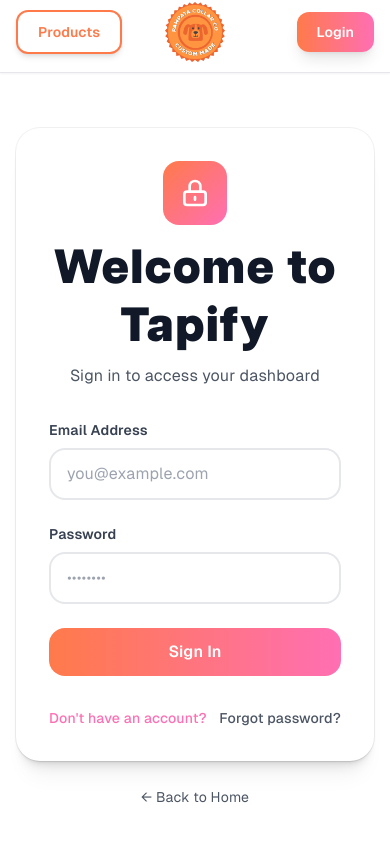
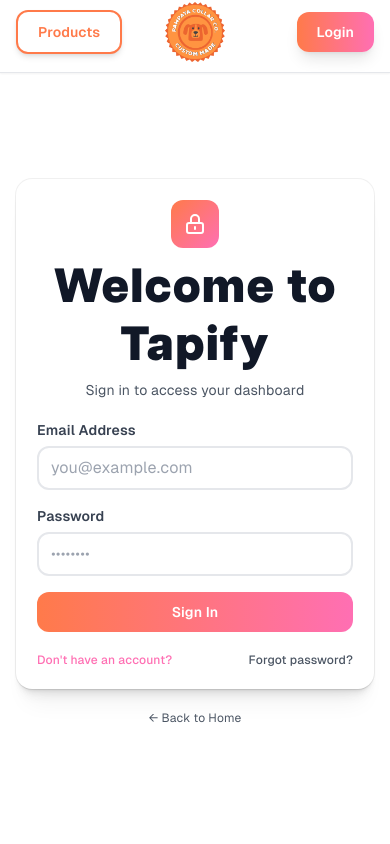
Before and after one commit to pawpayaco/tapify-marketplace, a Next.js app: page /login in a window 390 px wide. Shown: the top 844 px of the page. Built offline with nearby package versions, Linux system fonts and the light colour scheme; no server answers.

Commit message:
Sync latest UID and Priority Display fixes

```diff
--- a/pages/index.js
+++ b/pages/index.js
@@ -128,16 +128,16 @@
   };
 
   return (
-    <div className="min-h-screen bg-white pt-32 pb-16">
+    <div className="min-h-screen bg-white pt-24 sm:pt-32 pb-12 sm:pb-16">
       {/* Franchise Owner Funnel Card - First Section */}
-      <section className="pb-12 md:pb-20 px-4 sm:px-6 lg:px-8">
+      <section className="pb-8 sm:pb-12 md:pb-20 px-4 sm:px-6 lg:px-8">
         <div className="max-w-6xl mx-auto">
           <motion.div
             initial={{ opacity: 0, scale: 0.95 }}
             whileInView={{ opacity: 1, scale: 1 }}
             viewport={{ once: true }}
             transition={{ duration: 0.6 }}
-            className="bg-gradient-to-br from-[#ff7a4a]/90 via-[#ff6fb3]/90 to-[#ff7a4a]/70 rounded-3xl md:rounded-[2rem] p-8 sm:p-10 md:p-12 lg:p-16 shadow-[0px_0px_0px_1px_rgba(0,0,0,0.06),0px_1px_1px_-0.5px_rgba(0,0,0,0.06),0px_3px_3px_-1.5px_rgba(0,0,0,0.06),0px_6px_6px_-3px_rgba(0,0,0,0.06),0px_12px_12px_-6px_rgba(0,0,0,0.06),0px_24px_24px_-12px_rgba(0,0,0,0.06)] text-center relative z-10"
+            className="bg-gradient-to-br from-[#ff7a4a]/90 via-[#ff6fb3]/90 to-[#ff7a4a]/70 rounded-2xl sm:rounded-3xl md:rounded-[2rem] p-6 sm:p-8 md:p-12 lg:p-16 shadow-[0px_0px_0px_1px_rgba(0,0,0,0.06),0px_1px_1px_-0.5px_rgba(0,0,0,0.06),0px_3px_3px_-1.5px_rgba(0,0,0,0.06),0px_6px_6px_-3px_rgba(0,0,0,0.06),0px_12px_12px_-6px_rgba(0,0,0,0.06),0px_24px_24px_-12px_rgba(0,0,0,0.06)] text-center relative z-10"
           >
             <motion.div
               className="text-white"
@@ -147,7 +147,7 @@
             >
               {/* Pre-heading */}
               <motion.div
-                className="text-xs md:text-sm font-semibold opacity-90 uppercase tracking-wide mb-3 md:mb-4"
+                className="text-xs sm:text-xs md:text-sm font-semibold opacity-90 uppercase tracking-wide mb-2 sm:mb-3 md:mb-4"
                 initial={{ opacity: 0, y: 10 }}
                 animate={{ opacity: 0.9, y: 0 }}
                 transition={{ duration: 0.6, delay: 0.1, ease: "easeOut" }}
@@ -157,7 +157,7 @@
 
               {/* Main heading */}
               <motion.h1
-                className="text-3xl sm:text-4xl md:text-5xl lg:text-6xl font-bold mb-4 md:mb-6 px-2 leading-tight"
+                className="text-2xl sm:text-3xl md:text-5xl lg:text-6xl font-bold mb-3 sm:mb-4 md:mb-6 px-1 sm:px-2 leading-tight"
                 initial={{ opacity: 0, y: 20 }}
                 animate={{ opacity: 1, y: 0 }}
                 transition={{ duration: 0.6, delay: 0.2, ease: "easeOut" }}
@@ -167,7 +167,7 @@
 
               {/* Subheader */}
               <motion.p
-                className="text-lg sm:text-xl md:text-2xl text-white/95 mb-6 md:mb-8 max-w-3xl mx-auto leading-relaxed px-2"
+                className="text-sm sm:text-lg md:text-2xl text-white/95 mb-4 sm:mb-6 md:mb-8 max-w-3xl mx-auto leading-relaxed px-1 sm:px-2"
                 initial={{ opacity: 0, y: 20 }}
                 animate={{ opacity: 1, y: 0 }}
                 transition={{ duration: 0.6, delay: 0.3, ease: "easeOut" }}
@@ -177,18 +177,18 @@
 
               {/* Value props - visible on mobile */}
               <motion.div
-                className="flex flex-wrap justify-center gap-3 md:gap-4 mb-6 md:mb-8 px-2"
+                className="flex flex-wrap justify-center gap-2 sm:gap-3 md:gap-4 mb-4 sm:mb-6 md:mb-8 px-1 sm:px-2"
                 initial={{ opacity: 0, y: 20 }}
                 animate={{ opacity: 1, y: 0 }}
                 transition={{ duration: 0.6, delay: 0.35, ease: "easeOut" }}
               >
-                <div className="bg-white/20 backdrop-blur-sm px-4 py-2 rounded-full text-xs md:text-sm font-semibold">
+                <div className="bg-white/20 backdrop-blur-sm px-3 py-1.5 sm:px-4 sm:py-2 rounded-full text-xs md:text-sm font-semibold">
                   ✓ Free Display
                 </div>
-                <div className="bg-white/20 backdrop-blur-sm px-4 py-2 rounded-full text-xs md:text-sm font-semibold">
+                <div className="bg-white/20 backdrop-blur-sm px-3 py-1.5 sm:px-4 sm:py-2 rounded-full text-xs md:text-sm font-semibold">
                   ✓ Auto Payouts
                 </div>
-                <div className="bg-white/20 backdrop-blur-sm px-4 py-2 rounded-full text-xs md:text-sm font-semibold">
+                <div className="bg-white/20 backdrop-blur-sm px-3 py-1.5 sm:px-4 sm:py-2 rounded-full text-xs md:text-sm font-semibold">
                   ✓ Zero Inventory
                 </div>
               </motion.div>
@@ -198,14 +198,14 @@
                 initial={{ opacity: 0, y: 20 }}
                 animate={{ opacity: 1, y: 0 }}
                 transition={{ duration: 0.6, delay: 0.4, ease: "easeOut" }}
-                className="mt-6 md:mt-0"
+                className="mt-4 sm:mt-6 md:mt-0"
               >
                 <Link href="/onboard/about">
                   <span className="glow-button">
                     <motion.span
                       whileHover={{ scale: 1.05 }}
                       whileTap={{ scale: 0.95 }}
-                      className="inline-flex items-center justify-center text-[#ff7a4a] px-6 md:px-8 py-3 md:py-4 font-bold text-base md:text-xl shadow-xl hover:shadow-2xl transition-all bg-white"
+                      className="inline-flex items-center justify-center text-[#ff7a4a] px-5 sm:px-6 md:px-8 py-2.5 sm:py-3 md:py-4 font-bold text-sm sm:text-base md:text-xl shadow-xl hover:shadow-2xl transition-all bg-white"
                       style={{
                         borderRadius: '9999px'
                       }}
--- a/pages/login.js
+++ b/pages/login.js
@@ -97,25 +97,25 @@
   }
 
   return (
-    <div className="min-h-screen bg-white pt-32 pb-16 flex items-center justify-center px-4">
+    <div className="min-h-screen bg-white pt-24 sm:pt-32 pb-8 sm:pb-16 flex items-center justify-center px-4">
       <div className="w-full max-w-md">
         <motion.div
           initial={{ opacity: 0, y: 20 }}
           animate={{ opacity: 1, y: 0 }}
           transition={{ duration: 0.5 }}
-          className="bg-white rounded-3xl shadow-[0px_0px_0px_1px_rgba(0,0,0,0.06),0px_1px_1px_-0.5px_rgba(0,0,0,0.06),0px_3px_3px_-1.5px_rgba(0,0,0,0.06),0px_6px_6px_-3px_rgba(0,0,0,0.06),0px_12px_12px_-6px_rgba(0,0,0,0.06),0px_24px_24px_-12px_rgba(0,0,0,0.06)] border border-transparent p-8"
+          className="bg-white rounded-2xl sm:rounded-3xl shadow-[0px_0px_0px_1px_rgba(0,0,0,0.06),0px_1px_1px_-0.5px_rgba(0,0,0,0.06),0px_3px_3px_-1.5px_rgba(0,0,0,0.06),0px_6px_6px_-3px_rgba(0,0,0,0.06),0px_12px_12px_-6px_rgba(0,0,0,0.06),0px_24px_24px_-12px_rgba(0,0,0,0.06)] border border-transparent p-5 sm:p-8"
         >
           {/* Header */}
-          <div className="text-center mb-8">
-            <div className="w-16 h-16 bg-gradient-to-br from-[#ff7a4a] to-[#ff6fb3] rounded-2xl flex items-center justify-center mx-auto mb-4">
-              <svg className="w-8 h-8 text-white" fill="none" stroke="currentColor" viewBox="0 0 24 24">
+          <div className="text-center mb-5 sm:mb-8">
+            <div className="w-12 h-12 sm:w-16 sm:h-16 bg-gradient-to-br from-[#ff7a4a] to-[#ff6fb3] rounded-xl sm:rounded-2xl flex items-center justify-center mx-auto mb-3 sm:mb-4">
+              <svg className="w-6 h-6 sm:w-8 sm:h-8 text-white" fill="none" stroke="currentColor" viewBox="0 0 24 24">
                 <path strokeLinecap="round" strokeLinejoin="round" strokeWidth={2} d="M12 15v2m-6 4h12a2 2 0 002-2v-6a2 2 0 00-2-2H6a2 2 0 00-2 2v6a2 2 0 002 2zm10-10V7a4 4 0 00-8 0v4h8z" />
               </svg>
             </div>
-            <h1 className="text-3xl font-bold text-gray-900 mb-2">
+            <h1 className="text-2xl sm:text-3xl font-bold text-gray-900 mb-1 sm:mb-2">
               {isSignUp ? 'Create Account' : 'Welcome to Tapify'}
             </h1>
-            <p className="text-gray-600">
+            <p className="text-sm sm:text-base text-gray-600">
               {isSignUp ? 'Sign up to get started with your dashboard' : 'Sign in to access your dashboard'}
             </p>
           </div>
@@ -130,10 +130,10 @@
                 exit={{ opacity: 0, x: -20 }}
                 transition={{ duration: 0.3 }}
                 onSubmit={handleSubmit}
-                className="space-y-6"
+                className="space-y-4 sm:space-y-6"
               >
                 <div>
-                  <label htmlFor="email" className="block text-sm font-bold text-gray-700 mb-2">
+                  <label htmlFor="email" className="block text-sm font-bold text-gray-700 mb-1.5 sm:mb-2">
                     Email Address
                   </label>
                   <input
@@ -142,13 +142,13 @@
                     value={email}
                     onChange={(e) => setEmail(e.target.value)}
                     required
-                    className="w-full px-4 py-3 rounded-2xl border-2 border-gray-200 outline-none focus:ring-2 focus:ring-[#ff6fb3] focus:border-transparent transition-all"
+                    className="w-full px-3 py-2.5 sm:px-4 sm:py-3 text-sm sm:text-base rounded-xl sm:rounded-2xl border-2 border-gray-200 outline-none focus:ring-2 focus:ring-[#ff6fb3] focus:border-transparent transition-all"
                     placeholder="you@example.com"
                   />
                 </div>
 
                 <div>
-                  <label htmlFor="password" className="block text-sm font-bold text-gray-700 mb-2">
+                  <label htmlFor="password" className="block text-sm font-bold text-gray-700 mb-1.5 sm:mb-2">
                     Password
                   </label>
                   <input
@@ -158,7 +158,7 @@
                     onChange={(e) => setPassword(e.target.value)}
                     required
                     minLength={6}
-                    className="w-full px-4 py-3 rounded-2xl border-2 border-gray-200 outline-none focus:ring-2 focus:ring-[#ff6fb3] focus:border-transparent transition-all"
+                    className="w-full px-3 py-2.5 sm:px-4 sm:py-3 text-sm sm:text-base rounded-xl sm:rounded-2xl border-2 border-gray-200 outline-none focus:ring-2 focus:ring-[#ff6fb3] focus:border-transparent transition-all"
                     placeholder="••••••••"
                   />
                 </div>
@@ -168,9 +168,9 @@
                   <motion.div
                     initial={{ opacity: 0, scale: 0.9 }}
                     animate={{ opacity: 1, scale: 1 }}
-                    className="bg-green-50 border-2 border-green-200 text-green-700 px-4 py-4 rounded-2xl text-sm font-medium flex items-center gap-3"
+                    className="bg-green-50 border-2 border-green-200 text-green-700 px-3 py-3 sm:px-4 sm:py-4 rounded-xl sm:rounded-2xl text-xs sm:text-sm font-medium flex items-center gap-2 sm:gap-3"
                   >
-                    <svg className="w-5 h-5 flex-shrink-0" fill="currentColor" viewBox="0 0 20 20">
+                    <svg className="w-4 h-4 sm:w-5 sm:h-5 flex-shrink-0" fill="currentColor" viewBox="0 0 20 20">
                       <path fillRule="evenodd" d="M10 18a8 8 0 100-16 8 8 0 000 16zm3.707-9.293a1 1 0 00-1.414-1.414L9 10.586 7.707 9.293a1 1 0 00-1.414 1.414l2 2a1 1 0 001.414 0l4-4z" clipRule="evenodd" />
                     </svg>
                     <span>{error.replace('success:', '')}</span>
@@ -182,9 +182,9 @@
                   <motion.div
                     initial={{ opacity: 0, scale: 0.9 }}
                     animate={{ opacity: 1, scale: 1 }}
-                    className="bg-red-50 border-2 border-red-200 text-red-700 px-4 py-4 rounded-2xl text-sm font-medium flex items-center gap-3"
+                    className="bg-red-50 border-2 border-red-200 text-red-700 px-3 py-3 sm:px-4 sm:py-4 rounded-xl sm:rounded-2xl text-xs sm:text-sm font-medium flex items-center gap-2 sm:gap-3"
                   >
-                    <svg className="w-5 h-5 flex-shrink-0" fill="currentColor" viewBox="0 0 20 20">
+                    <svg className="w-4 h-4 sm:w-5 sm:h-5 flex-shrink-0" fill="currentColor" viewBox="0 0 20 20">
                       <path fillRule="evenodd" d="M10 18a8 8 0 100-16 8 8 0 000 16zM8.707 7.293a1 1 0 00-1.414 1.414L8.586 10l-1.293 1.293a1 1 0 101.414 1.414L10 11.414l1.293 1.293a1 1 0 001.414-1.414L11.414 10l1.293-1.293a1 1 0 00-1.414-1.414L10 8.586 8.707 7.293z" clipRule="evenodd" />
                     </svg>
                     <span>{error}</span>
@@ -197,7 +197,7 @@
                   disabled={submitting}
                   whileHover={!submitting ? { scale: 1.02 } : {}}
                   whileTap={!submitting ? { scale: 0.98 } : {}}
-                  className="w-full bg-gradient-to-r from-[#ff7a4a] to-[#ff6fb3] text-white py-3 px-4 rounded-2xl font-bold hover:shadow-lg transition-all disabled:opacity-50 disabled:cursor-not-allowed"
+                  className="w-full bg-gradient-to-r from-[#ff7a4a] to-[#ff6fb3] text-white py-2.5 sm:py-3 px-4 text-sm sm:text-base rounded-xl sm:rounded-2xl font-bold hover:shadow-lg transition-all disabled:opacity-50 disabled:cursor-not-allowed"
                 >
                   {submitting ? (
                     <span className="flex items-center justify-center gap-2">
@@ -209,11 +209,11 @@
                   )}
                 </motion.button>
 
-                <div className="flex items-center justify-between pt-2">
+                <div className="flex items-center justify-between pt-1 sm:pt-2">
                   <button
                     type="button"
                     onClick={() => setIsSignUp(!isSignUp)}
-                    className="text-sm text-[#ff6fb3] hover:text-[#ff58a8] font-medium"
+                    className="text-xs sm:text-sm text-[#ff6fb3] hover:text-[#ff58a8] font-medium"
                   >
                     {isSignUp ? 'Already have an account?' : "Don't have an account?"}
                   </button>
@@ -222,7 +222,7 @@
                     <button
                       type="button"
                       onClick={() => router.push('/reset-password')}
-                      className="text-sm text-gray-600 hover:text-[#ff6fb3] font-medium"
+                      className="text-xs sm:text-sm text-gray-600 hover:text-[#ff6fb3] font-medium"
                     >
                       Forgot password?
                     </button>
@@ -238,8 +238,8 @@
         </motion.div>
 
         {/* Footer */}
-        <div className="text-center mt-6">
-          <a href="/" className="text-gray-600 hover:text-[#ff6fb3] transition-colors text-sm">
+        <div className="text-center mt-4 sm:mt-6">
+          <a href="/" className="text-gray-600 hover:text-[#ff6fb3] transition-colors text-xs sm:text-sm">
             ← Back to Home
           </a>
         </div>
```
